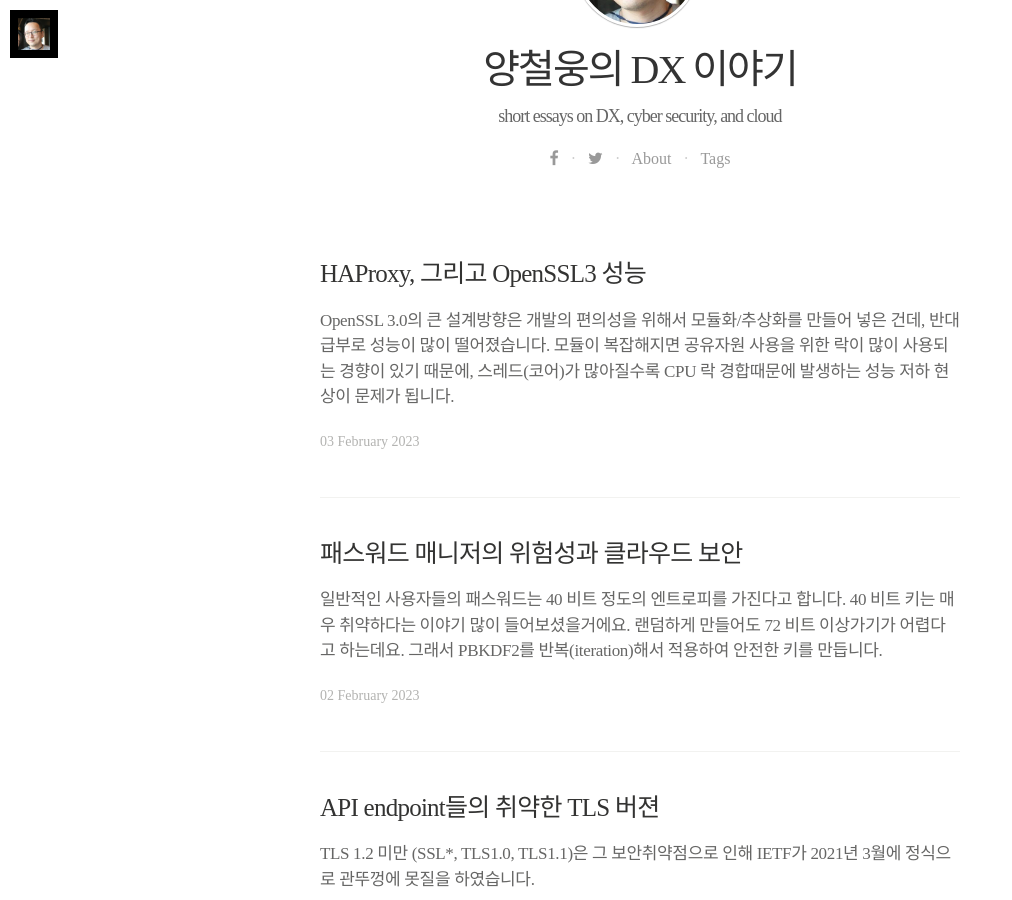
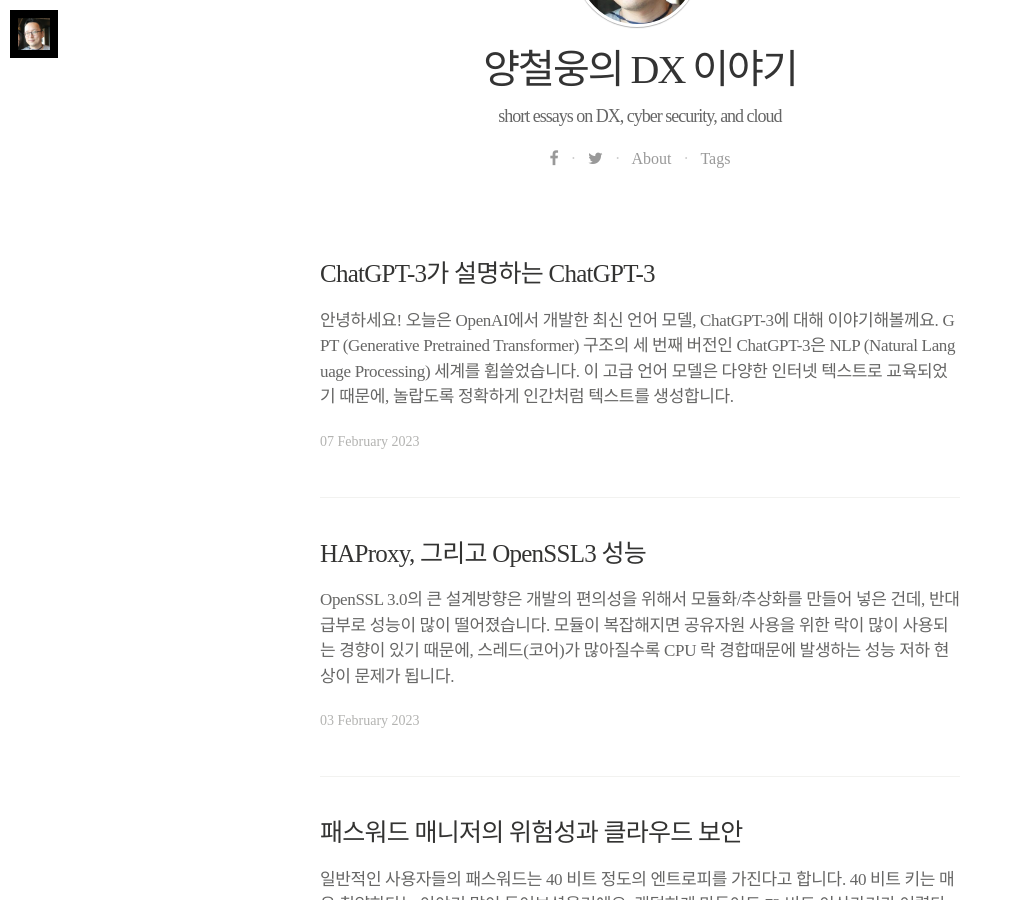
Before and after one commit to cwyang/cwyang.github.io, a Jekyll site: the page built from index.html, in a window 1280 px wide and 900 px high, scrolled down 489 px. Shown: the whole window, without its empty margins (0-1012 px from the left). Built offline with Jekyll 4.4.1, drawn with Linux system fonts in a browser that asks for light colours; nearby versions of some CDN libraries; some web fonts are replaced; the list of posts is cut into pages by our own code; some of the changed text lies outside the part shown.

Commit message:
what-is-chatgpt3

```diff
--- a/_posts/2023-02-02-security-of-the-password-mangagers.markdown
+++ b/_posts/2023-02-02-security-of-the-password-mangagers.markdown
@@ -12,7 +12,7 @@
 [2022년 12월 LastPass의 패스워드들이 유출되었습니다.](https://blog.lastpass.com/2022/12/notice-of-recent-security-incident/)
 LastPass는 클라우드 스토리지에 패스워드들을 저장하고 있었는데
 2022년 8월에 유출된 정보를 통해 이번에 패스워드들이 유출되었다고 해요.
-패스워드는 [PKBDF2](Password-Based Key Derivation Function 2)(https://en.wikipedia.org/wiki/PBKDF2)<sup>[1](#footnode1)</sup>로 암호화되어 있었어요. 즉 해시만이 저장되어 있었는데요. 이게 안전하지 않다는 이야기가 많습니다.
+패스워드는 [PKBDF2](Password-Based Key Derivation Function 2)(https://en.wikipedia.org/wiki/PBKDF2)<sup>[1](#footnote1)</sup>로 암호화되어 있었어요. 즉 해시만이 저장되어 있었는데요. 이게 안전하지 않다는 이야기가 많습니다.
 
 ![패스워드 과연 안전한가?]({{ site.url }}/assets/images/password.jpg)
 
--- /dev/null
+++ b/_posts/2023-02-07-what-is-chatgpt3.markdown
@@ -0,0 +1,64 @@
+---
+title: "ChatGPT-3가 설명하는 ChatGPT-3"
+date: 2023-02-07 20:00:00 +0900
+tags: [ChatGPT3, NLP, ArtificialIntelligence, CuttingEdgeTechnology, Research, Business, AI, MachineLearning, Innovation, TechnologyTrends]
+layout: post
+comments: yes
+author: cwyang
+excerpt: 안녕하세요! 오늘은 OpenAI에서 개발한 최신 언어 모델, ChatGPT-3에 대해 이야기해볼께요. GPT (Generative Pretrained Transformer) 구조의 세 번째 버전인 ChatGPT-3은 NLP (Natural Language Processing) 세계를 휩쓸었습니다. 이 고급 언어 모델은 다양한 인터넷 텍스트로 교육되었기 때문에, 놀랍도록 정확하게 인간처럼 텍스트를 생성합니다.
+toc: true
+header-img: /assets/images/chatgpt3.jpg
+---
+![]({{ site.url }}/assets/images/cwyang-q.jpg){: style="float: left"}
+Introduce [ChatGPT-3](https://en.wikipedia.org/wiki/ChatGPT) in style of blog writing.
+<p/>
+
+![]({{ site.url }}/assets/images/chatgpt-a.jpg){: style="float: left"}
+Hello everyone! Today, we'll be talking about the latest language model from OpenAI, ChatGPT-3. As the third iteration of the original GPT (Generative Pretrained Transformer) architecture, ChatGPT-3 has taken the world of NLP (Natural Language Processing) by storm.
+
+![ChatGPT-3, the game changer]({{ site.url }}/assets/images/chatgpt3.jpg)
+
+This state-of-the-art model has been trained on a massive amount of diverse internet text, allowing it to generate human-like text with remarkable accuracy. From answering questions to translating languages, summarizing long texts, and performing other language-related tasks, ChatGPT-3 has shown unparalleled proficiency in its field.
+
+With its cutting-edge capabilities, ChatGPT-3 has set new standards in the NLP community and has been making waves in both academic and commercial applications. Whether you're a researcher, a business owner, or just someone who's curious about AI and NLP, ChatGPT-3 is a name that you should definitely keep an eye on.
+
+So, without further ado, let's dive into the world of ChatGPT-3 and see what makes this model truly special.
+<p/>
+
+![]({{ site.url }}/assets/images/cwyang-q.jpg){: style="float: left"}
+Translate the answer into Korean
+<p/>
+
+![]({{ site.url }}/assets/images/chatgpt-a.jpg){: style="float: left"}
+안녕하세요! 오늘은 OpenAI에서 개발한 최신 언어 모델, [ChatGPT-3](https://ko.wikipedia.org/wiki/ChatGPT)에 대해 이야기해볼께요.
+GPT (Generative Pretrained Transformer) 구조의 세 번째 버전인
+ChatGPT-3은 NLP (Natural Language Processing) 세계를 휩쓸었습니다.
+
+이 고급 언어 모델은 다양한 인터넷 텍스트로 교육되었기 때문에,
+놀랍도록 정확하게 인간처럼 텍스트를 생성합니다.
+질문에 답하기, 언어 번역, 긴 텍스트 요약, 기타 언어 관련 작업까지,
+ChatGPT-3은 자신의 분야에서 대단한 전문성을 보여주고 있습니다.
+
+최첨단 기능들로, ChatGPT-3은 NLP 커뮤니티에서 새로운 표준을 설정하였으며,
+학술적인 뿐만 아니라 상업적인 응용도에서도 큰 파장을 일으키고 있습니다.
+연구원, 사업가, 또는 AI와 NLP에 관심이 있는 사람이라면,
+ChatGPT-3은 확실히 주의깊게 지켜봐야합니다.
+
+자, 더 망설이지 마시고, ChatGPT-3의 세계로 함께 들어갑시다.
+그리고 이 모델이 가지는 진정하게 특별한 점이 무엇인지 알아보아요.
+<p/>
+
+![]({{ site.url }}/assets/images/cwyang-q.jpg){: style="float: left"}
+Show me 10 hashtags that describes this article best
+<p/>
+![]({{ site.url }}/assets/images/chatgpt-a.jpg){: style="float: left"}
+#ChatGPT3 #NLP #ArtificialIntelligence #CuttingEdgeTechnology #Research
+#Business #AI #MachineLearning #Innovation #TechnologyTrends
+<p/>
+
+* * *
+
+ChatGPT3에게 세가지 질문을 하고, 결과를 약간 손 보아 올립니다.
+
+실사용이 가능한 대화형 인터페이스.
+스마트폰 또 하나의 기술 변곡점이 되지 않을까 생각합니다.
```
Also changed, not shown: assets/images/chatgpt-a.jpg (added), assets/images/chatgpt3.jpg (added), assets/images/cwyang-q.jpg (added), assets/images/openai_logo.png (added).
